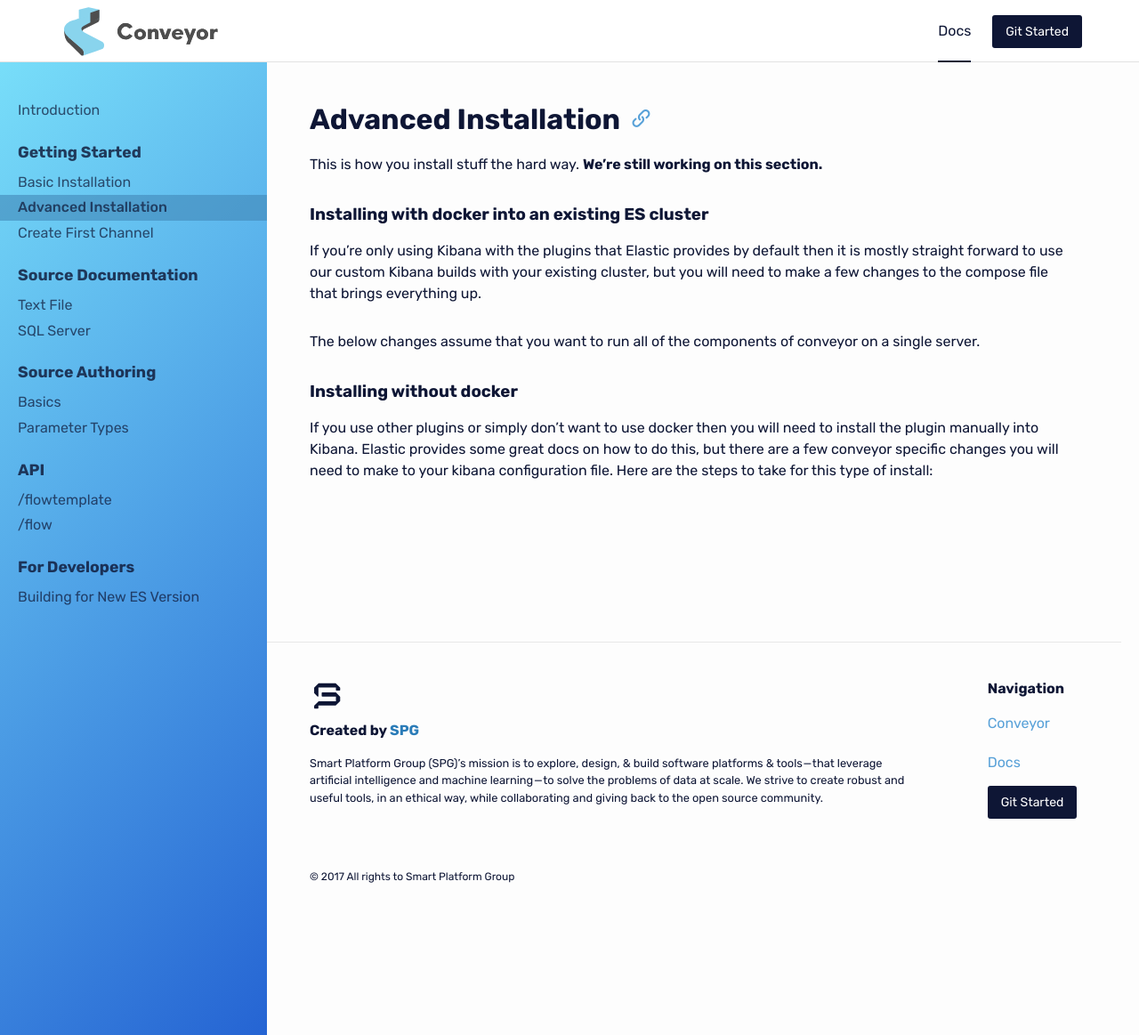
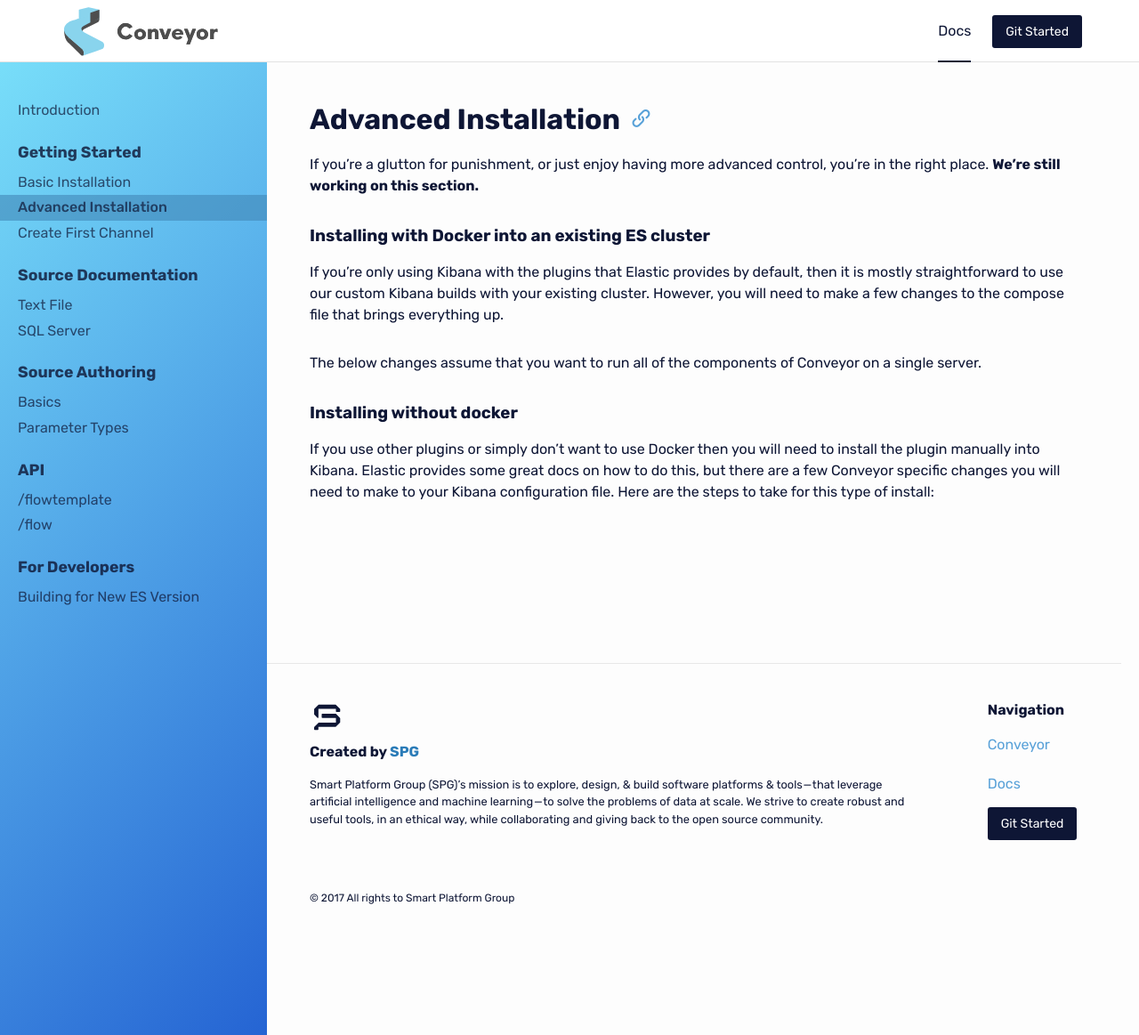
Before and after one commit to samtecspg/conveyor, a Jekyll site: the page built from docs/_getting_started/advanced-installation.md, in a window 1280 px wide and 1163 px high. Shown: the whole window at 89% size. Built offline with Jekyll 4.4.1, drawn with Linux system fonts in a browser that asks for light colours.

Commit message:
Update advanced-installation.md

```diff
--- a/docs/_getting_started/advanced-installation.md
+++ b/docs/_getting_started/advanced-installation.md
@@ -6,12 +6,12 @@
 
 # Advanced Installation
 
-This is how you install stuff the hard way. **We're still working on this section.**
+If you’re a glutton for punishment, or just enjoy having more advanced control, you’re in the right place. **We're still working on this section.**
 
-### Installing with docker into an existing ES cluster
-If you're only using Kibana with the plugins that Elastic provides by default then it is mostly straight forward to use our custom Kibana builds with your existing cluster, but you will need to make a few changes to the compose file that brings everything up.
+### Installing with Docker into an existing ES cluster
+If you’re only using Kibana with the plugins that Elastic provides by default, then it is mostly straightforward to use our custom Kibana builds with your existing cluster. However, you will need to make a few changes to the compose file that brings everything up.
 
-The below changes assume that you want to run all of the components of conveyor on a single server.
+The below changes assume that you want to run all of the components of Conveyor on a single server.
 
 ### Installing without docker
-If you use other plugins or simply don't want to use docker then you will need to install the plugin manually into Kibana. Elastic provides some great docs on how to do this, but there are a few conveyor specific changes you will need to make to your kibana configuration file. Here are the steps to take for this type of install:
+If you use other plugins or simply don’t want to use Docker then you will need to install the plugin manually into Kibana. Elastic provides some great docs on how to do this, but there are a few Conveyor specific changes you will need to make to your Kibana configuration file. Here are the steps to take for this type of install:
```
